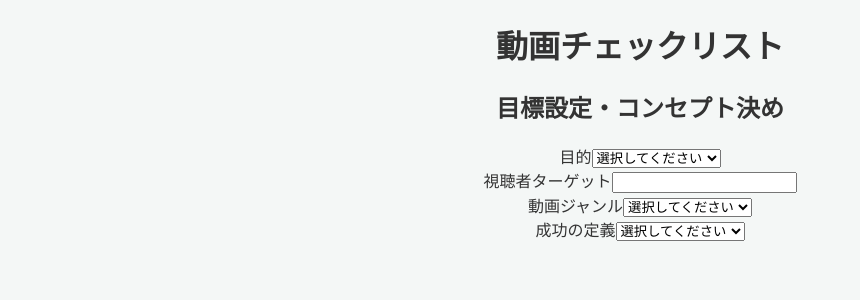
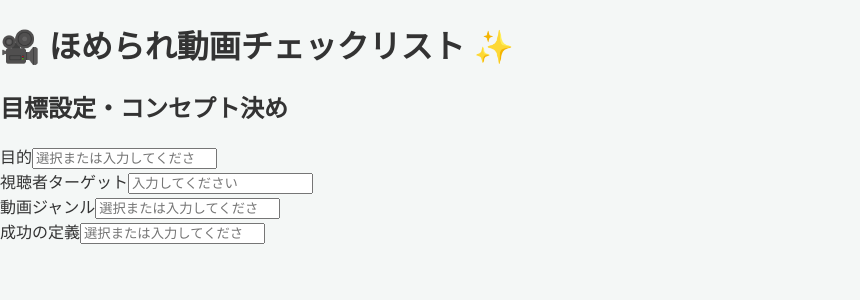
Before and after one commit to kanacyu99/HOMERAREDOUGATOUKOU, a React (Create React App) app in the folder video-checklist-app/: page / in a window 1280 px wide. Shown: the top 300 px of the page, without its empty margins (0-860 px from the left). Built offline with nearby package versions, Linux system fonts and the light colour scheme.

Commit message:
Update App.js

```diff
--- a/video-checklist-app/src/App.js
+++ b/video-checklist-app/src/App.js
@@ -1,65 +1,123 @@
-import React, { useEffect, useState } from "react";
+import React, { useState, useEffect } from "react";
 import "./App.css";
 
+/* ------------------------------
+   ステップ定義
+   STEP0 だけ詳細入力フィールド付き
+--------------------------------*/
 const steps = [
   {
     title: "目標設定・コンセプト決め",
     fields: [
-      { label: "目的", type: "select", opts: ["認知度向上", "販売促進", "ブランディング", "採用活動", "社内教育"] },
-      { label: "視聴者ターゲット", type: "text" },
-      { label: "動画ジャンル", type: "select", opts: ["解説", "Vlog", "広告", "レビュー", "ショート動画"] },
-      { label: "成功の定義", type: "select", opts: ["再生数", "登録者数", "販売", "認知"] }
+      {
+        label: "目的",
+        key: "purpose",
+        opts: [
+          "認知度向上",
+          "販売促進",
+          "ブランディング",
+          "採用活動",
+          "社内教育"
         ]
       },
-  // ここに他のステップも追加できます
+      { label: "視聴者ターゲット", key: "audience", opts: [] },
+      {
+        label: "動画ジャンル",
+        key: "genre",
+        opts: ["解説", "Vlog", "広告", "レビュー", "ショート動画"]
+      },
+      {
+        label: "成功の定義",
+        key: "success",
+        opts: ["再生数", "登録者数", "販売", "認知"]
+      }
+    ]
+  }
+  // ②以降のステップは後で拡張
+];
+
+const praises = [
+  "すごい！完璧だね！✨",
+  "Great job! 🎉",
+  "バッチリ！👏"
 ];
 
 export default function App() {
+  /* ------------------------------
+     notes = { stepIdx: { fieldIdx: value } }
+  --------------------------------*/
   const [notes, setNotes] = useState(() =>
-    JSON.parse(localStorage.getItem("notes")) || {}
+    JSON.parse(localStorage.getItem("notes") || "{}")
   );
+  const [praise, setPraise] = useState("");
 
+  // 保存
   useEffect(() => {
     localStorage.setItem("notes", JSON.stringify(notes));
   }, [notes]);
 
-  const handleChange = (stepIdx, fieldIdx, val) => {
+  // STEP0 が全入力されたら褒める
+  useEffect(() => {
+    const firstStep = steps[0];
+    const filled = firstStep.fields.every((_, idx) =>
+      (notes[0]?.[idx] || "").trim()
+    );
+    if (filled && praise === "") {
+      setPraise(praises[Math.floor(Math.random() * praises.length)]);
+      const timer = setTimeout(() => setPraise(""), 3000);
+      return () => clearTimeout(timer);
+    }
+  }, [notes, praise]);
+
+  const handleChange = (sIdx, fIdx, val) => {
     setNotes((prev) => ({
       ...prev,
-      [stepIdx]: { ...(prev[stepIdx] || {}), [fieldIdx]: val }
+      [sIdx]: { ...(prev[sIdx] || {}), [fIdx]: val }
     }));
   };
 
   return (
-    <div className="App">
-      <h1>動画チェックリスト</h1>
+    <div className="app-container">
+      <h1 className="title">🎥 ほめられ動画チェックリスト ✨</h1>
+      {praise && <div className="praise">{praise}</div>}
+
       {steps.map((step, sIdx) => (
-        <div className="step" key={sIdx}>
-          <h2>{step.title}</h2>
-          {step.fields.map((field, fIdx) => (
-            <div key={fIdx}>
-              <label>{field.label}</label>
-              {field.type === "text" ? (
+        <div key={sIdx} className="step">
+          <h2 className="step-title">{step.title}</h2>
+          {step.fields.map((field, fIdx) => {
+            const id = `dl-${sIdx}-${fIdx}`;
+            const value = notes[sIdx]?.[fIdx] || "";
+            return (
+              <div className="field" key={fIdx}>
+                <label className="field-label">{field.label}</label>
+                {field.opts && field.opts.length ? (
+                  <>
+                    {/* テキスト入力 + datalistで候補表示 */}
+                    <input
+                      list={id}
+                      className="field-input"
+                      value={value}
+                      onChange={(e) => handleChange(sIdx, fIdx, e.target.value)}
+                      placeholder="選択または入力してください"
+                    />
+                    <datalist id={id}>
+                      {field.opts.map((opt) => (
+                        <option key={opt} value={opt} />
+                      ))}
+                    </datalist>
+                  </>
+                ) : (
                   <input
                     type="text"
-                  value={notes[sIdx]?.[fIdx] || ""}
+                    className="field-input"
+                    value={value}
                     onChange={(e) => handleChange(sIdx, fIdx, e.target.value)}
+                    placeholder="入力してください"
                   />
-              ) : (
-                <select
-                  value={notes[sIdx]?.[fIdx] || ""}
-                  onChange={(e) => handleChange(sIdx, fIdx, e.target.value)}
-                >
-                  <option value="">選択してください</option>
-                  {field.opts.map((opt, i) => (
-                    <option key={i} value={opt}>
-                      {opt}
-                    </option>
-                  ))}
-                </select>
                 )}
               </div>
-          ))}
+            );
+          })}
         </div>
       ))}
     </div>
```
Lines whose indentation alone changed are shown as unchanged.
